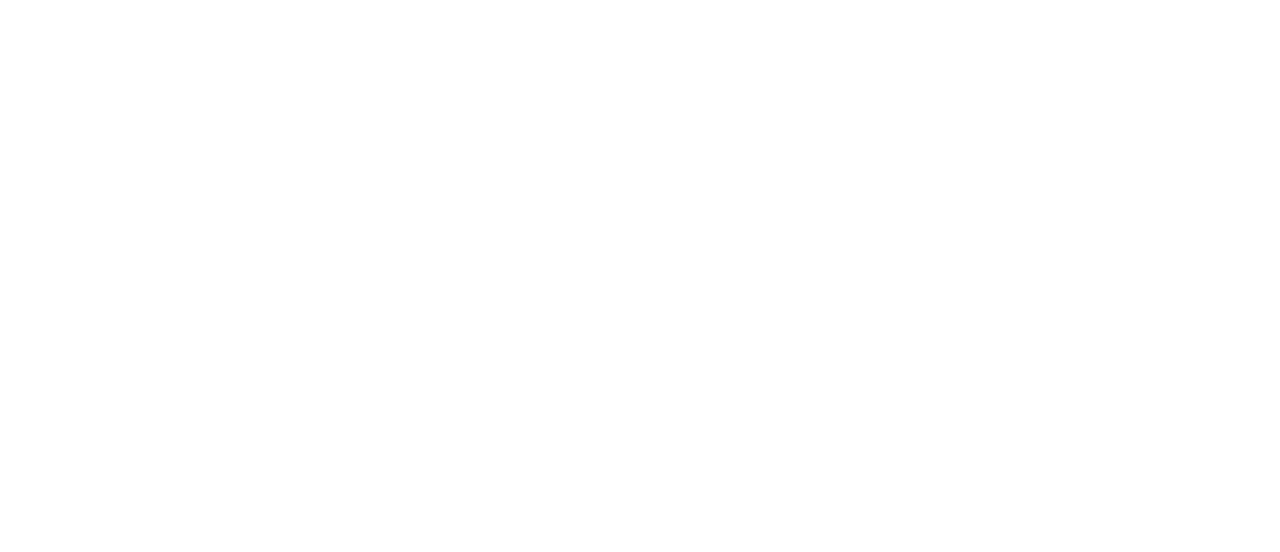
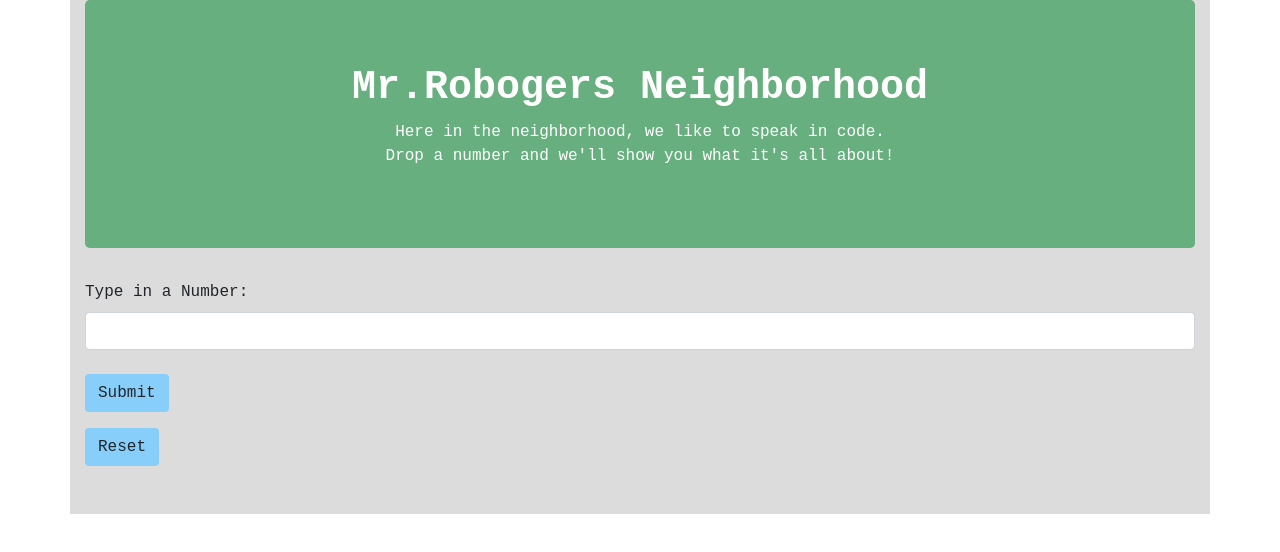
Before and after one commit to User8240/mr.-roboger_neighborhood, a plain HTML site: page index.html in a window 1280 px wide. Drawn offline with Linux system fonts and the light colour scheme.

Commit message:
Add HTML user interface for users to input numbers, output results, and reset the form

```diff
--- a/index.html
+++ b/index.html
@@ -8,6 +8,27 @@
   <title>Mr.Robogers Neighborhood</title>
 </head>
 <body>
-
+  <div class="container">
+    <div class="jumbotron">
+      <h1><strong>Mr.Robogers Neighborhood</strong></h1>
+      <p>Here in the neighborhood, we like to speak in code.<br>
+        Drop a number and we'll show you what it's all about!
+      </p>
+    </div>
+      <form id="main-form">
+        <div class="form-group">
+          <label for="userInput">Type in a Number:</label>
+          <input id="userInput" class="form-control" type="text">
+          <div id="results">
+            <br>
+            <button type="submit" class="btn">Submit</button>
+            <h1><span id="userOutput"></span></h1>
+          </div>
+        </div>
+      </form>
+      <button id="hideResults" class="btn">Reset</button>
+      <br>
+      <br>
+  </div>
 </body>
 </html>
```
